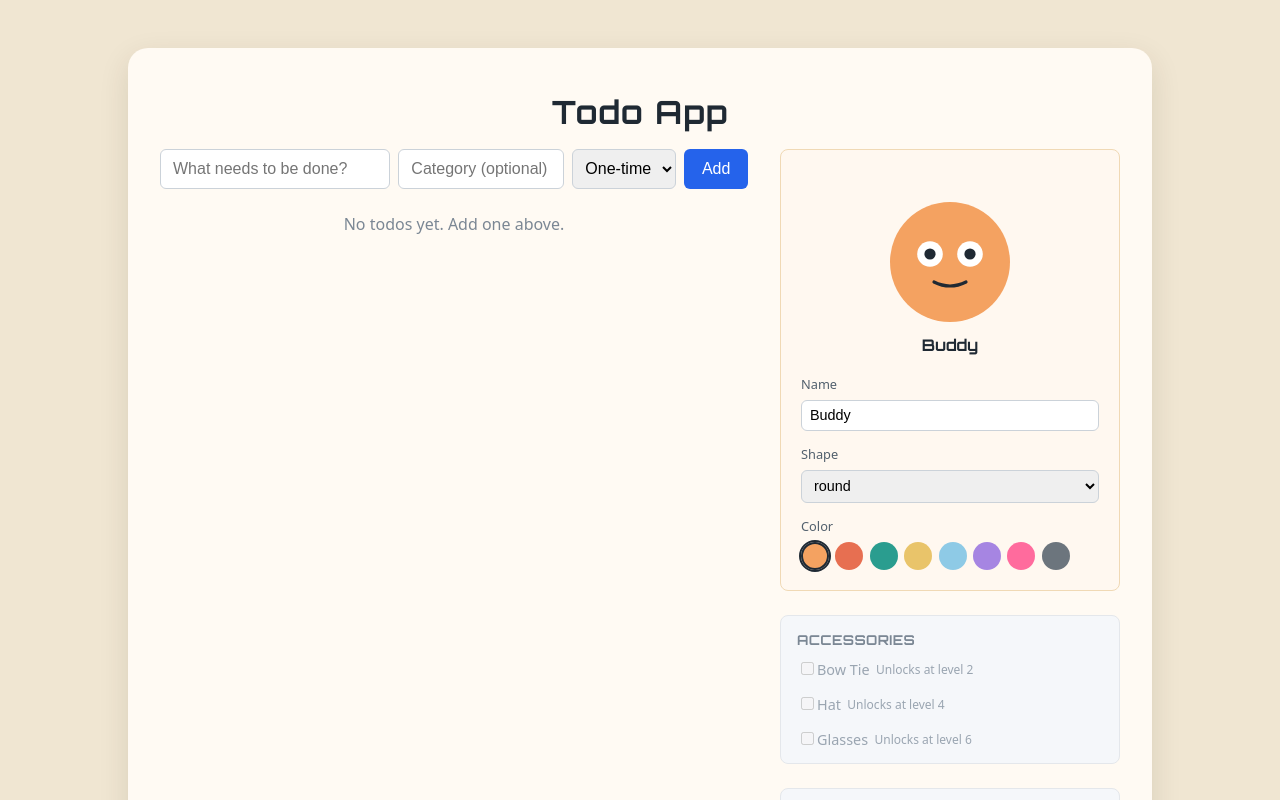
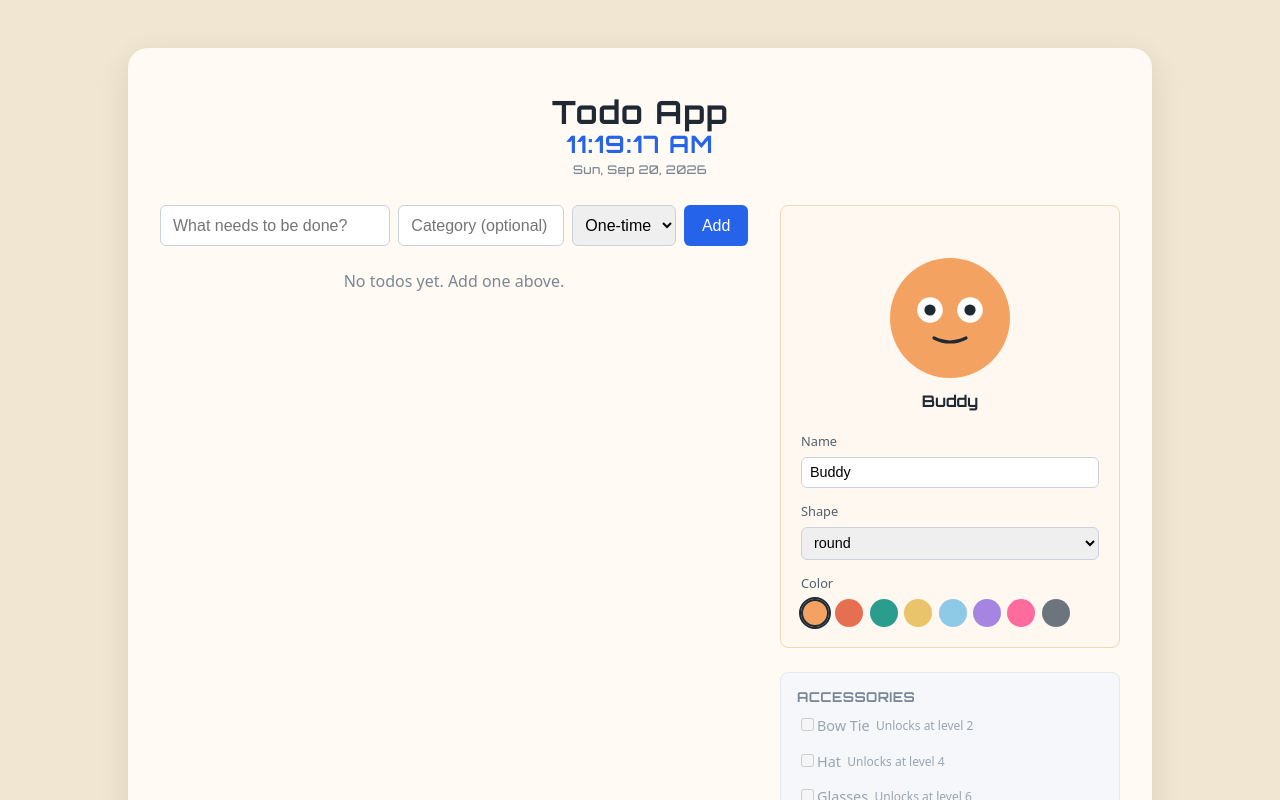
Before and after one commit to iamomtiwari/vibe-coding-lab, a React (Vite) app in the folder 01-todo-app/: page / in a window 1280 px wide. Shown: the top 800 px of the page. Built offline with nearby package versions, Linux system fonts and the light colour scheme.

Commit message:
feat(todo-app): add live clock, task reset times, lower xp threshold, fix forest growth for legacy todos

```diff
--- a/01-todo-app/src/App.css
+++ b/01-todo-app/src/App.css
@@ -14,7 +14,29 @@ h1 {
   font-weight: 700;
   letter-spacing: 0.04em;
   text-align: center;
+  margin-bottom: 0.5rem;
+}
+
+.clock {
+  display: flex;
+  flex-direction: column;
+  align-items: center;
+  gap: 0.15rem;
   margin-bottom: 1.5rem;
+  font-family: 'Orbitron', system-ui, sans-serif;
+}
+
+.clock-time {
+  font-size: 1.5rem;
+  font-weight: 700;
+  color: #2563eb;
+  letter-spacing: 0.05em;
+}
+
+.clock-date {
+  font-size: 0.75rem;
+  color: #7b8794;
+  letter-spacing: 0.03em;
 }
 
 .layout {
@@ -331,6 +353,12 @@ h1 {
   background: #f0f2f4;
 }
 
+.reset-hint {
+  font-size: 0.7rem;
+  color: #9aa5b1;
+  white-space: nowrap;
+}
+
 .todo-list .edit-input {
   flex: 1;
   padding: 0.3rem 0.5rem;
--- a/01-todo-app/src/App.jsx
+++ b/01-todo-app/src/App.jsx
@@ -1,4 +1,5 @@
 import { useEffect, useRef, useState } from 'react'
+import Clock from './Clock'
 import PetAvatar, { ACCESSORIES, PET_COLORS, PET_SHAPES } from './PetAvatar'
 import TodoForest from './TodoForest'
 import './App.css'
@@ -25,6 +26,19 @@ const REPEAT_LABELS = {
   none: 'One-time',
   daily: 'Daily',
   weekly: 'Weekly',
+}
+
+function formatResetTime(timestamp, repeat) {
+  const date = new Date(timestamp)
+  const time = date.toLocaleTimeString(undefined, {
+    hour: 'numeric',
+    minute: '2-digit',
+  })
+  if (repeat === 'weekly') {
+    const day = date.toLocaleDateString(undefined, { weekday: 'short' })
+    return `${day} ${time}`
+  }
+  return time
 }
 
 function loadTodos() {
@@ -54,15 +68,15 @@ function loadPet() {
   }
 }
 
-// Level N requires N*100 XP to reach level N+1 (100, 200, 300, ...).
+// Level N requires N*20 XP to reach level N+1 (20, 40, 60, ...).
 export function computeLevelInfo(xp) {
   let level = 1
   let remaining = xp
-  let xpForNextLevel = level * 100
+  let xpForNextLevel = level * 20
   while (remaining >= xpForNextLevel) {
     remaining -= xpForNextLevel
     level += 1
-    xpForNextLevel = level * 100
+    xpForNextLevel = level * 20
   }
   return { level, xpIntoLevel: remaining, xpForNextLevel }
 }
@@ -260,6 +274,7 @@ function App() {
   return (
     <main className="app">
       <h1>Todo App</h1>
+      <Clock />
 
       <div className="layout">
         <div className="main-column">
@@ -323,6 +338,16 @@ function App() {
                         {todo.repeat !== 'none' && (
                           <span className="repeat-badge">
                             ↻ {REPEAT_LABELS[todo.repeat]}
+                          </span>
+                        )}
+                        {todo.done && todo.repeat !== 'none' && todo.lastCompletedAt && (
+                          <span className="reset-hint">
+                            resets{' '}
+                            {formatResetTime(
+                              todo.lastCompletedAt +
+                                REPEAT_INTERVAL_MS[todo.repeat],
+                              todo.repeat
+                            )}
                           </span>
                         )}
                       </label>
--- /dev/null
+++ b/01-todo-app/src/Clock.jsx
@@ -0,0 +1,36 @@
+import { useEffect, useState } from 'react'
+
+function formatTime(date) {
+  return date.toLocaleTimeString(undefined, {
+    hour: '2-digit',
+    minute: '2-digit',
+    second: '2-digit',
+  })
+}
+
+function formatDate(date) {
+  return date.toLocaleDateString(undefined, {
+    weekday: 'short',
+    year: 'numeric',
+    month: 'short',
+    day: 'numeric',
+  })
+}
+
+function Clock() {
+  const [now, setNow] = useState(() => new Date())
+
+  useEffect(() => {
+    const id = setInterval(() => setNow(new Date()), 1000)
+    return () => clearInterval(id)
+  }, [])
+
+  return (
+    <div className="clock">
+      <span className="clock-time">{formatTime(now)}</span>
+      <span className="clock-date">{formatDate(now)}</span>
+    </div>
+  )
+}
+
+export default Clock
--- a/01-todo-app/src/TodoForest.jsx
+++ b/01-todo-app/src/TodoForest.jsx
@@ -18,8 +18,15 @@ function Plant({ grown, colorIndex }) {
   )
 }
 
+// A todo counts as grown once it's ever been checked off — either the
+// sticky `grown` flag (survives recurring resets) or, as a fallback for
+// todos completed before this flag existed, simply being currently done.
+function isGrown(todo) {
+  return Boolean(todo.grown || todo.done)
+}
+
 function TodoForest({ todos }) {
-  const grownCount = todos.filter((todo) => todo.grown).length
+  const grownCount = todos.filter(isGrown).length
 
   return (
     <section className="forest-panel">
@@ -31,7 +38,7 @@ function TodoForest({ todos }) {
       ) : (
         <div className="forest-grid">
           {todos.map((todo, i) => (
-            <Plant key={todo.id} grown={todo.grown} colorIndex={i} />
+            <Plant key={todo.id} grown={isGrown(todo)} colorIndex={i} />
           ))}
         </div>
       )}
```
Also changed, not shown: 2 other files (tests, documents, lock files or other folders).
